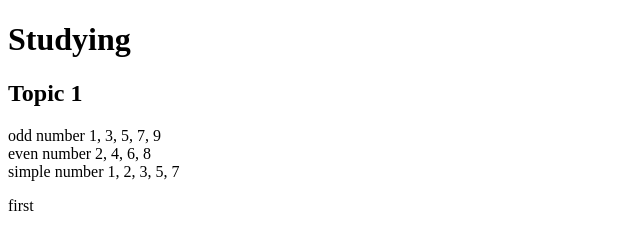
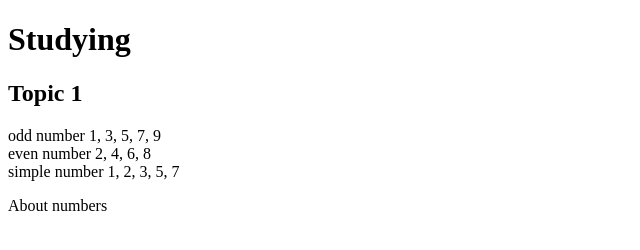
Before and after one commit to gboreyko/work-git1, a plain HTML site: page index.html in a window 1280 px wide. Shown: the full height of the page, 0-640 px from the left. Drawn offline with Linux system fonts and the light colour scheme.

Commit message:
Update footer
Change footer name

```diff
--- a/index.html
+++ b/index.html
@@ -16,6 +16,6 @@
     even number 2, 4, 6, 8 <br>
     simple number 1, 2, 3, 5, 7
  </p>
- <footer>first</footer>
+ <footer>About numbers</footer>
 </body>
 </html>
```
